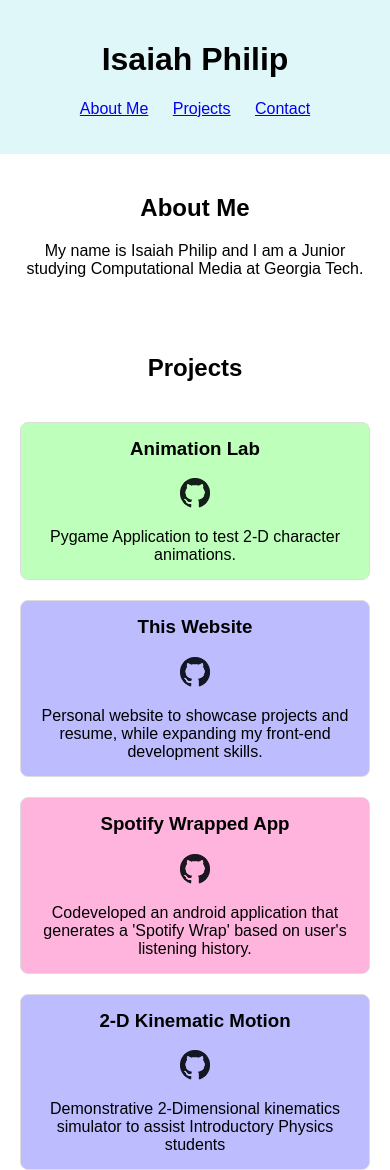
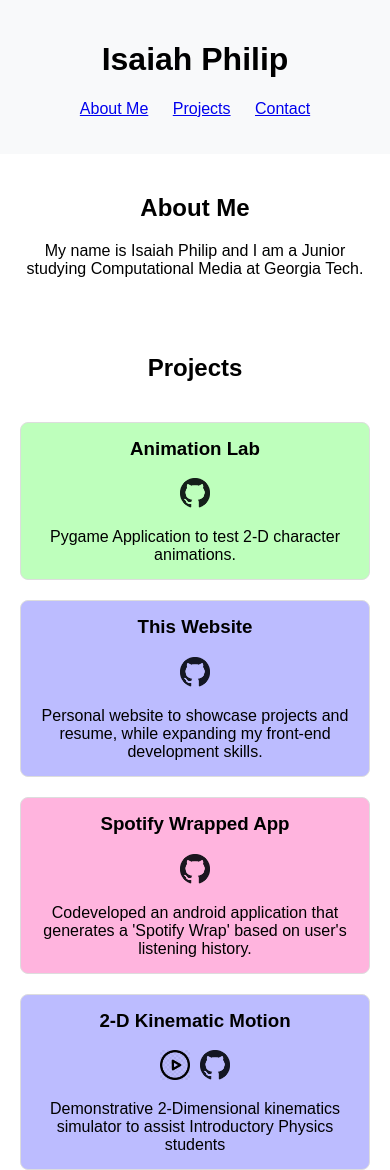
Before and after one commit to IsaiahPhilip/IsaiahPhilip.github.io, a plain HTML site: page index.html in a window 390 px wide. Shown: the top 1170 px of the page. Drawn offline with Linux system fonts and the light colour scheme.

Commit message:
added play button w/out functionality

```diff
--- a/main.js
+++ b/main.js
@@ -24,7 +24,8 @@ const projects = [
         title: "2-D Kinematic Motion",
         description: "Demonstrative 2-Dimensional kinematics simulator to assist Introductory Physics students",
         languages: ["HTML", "CSS", "JavaScript"],
-        githubLink: "https://github.com/IsaiahPhilip/IsaiahPhilip.github.io"
+        githubLink: "https://github.com/IsaiahPhilip/IsaiahPhilip.github.io",
+        executibleLink: "https://isaiahphilip.github.io/2D-Kinematic-Motion/",
     },
 ];
 
@@ -52,14 +53,30 @@ function createProjectItem(project) {
     projectLink.href = project.githubLink;
     projectLink.target = "_blank";
 
-    const projectImage = document.createElement('img');
-    projectImage.src = 'images/github_img.png'; // Path to your image
-    projectImage.alt = 'GitHub Link';
-    projectImage.style.width = '30px'; // Adjust the size as needed
-    projectImage.style.height = '30px'; // Adjust the size as needed
-    projectImage.classList.add('transparent-white'); // Add the CSS class
+    const githubImage = document.createElement('img');
+    githubImage.src = 'images/github_img.png'; // Path to your image
+    githubImage.alt = 'GitHub Link';
+    githubImage.style.width = '30px'; // Adjust the size as needed
+    githubImage.style.height = '30px'; // Adjust the size as needed
+    githubImage.classList.add('transparent-white'); // Add the CSS class
 
-    projectLink.appendChild(projectImage);
+    if(project.executibleLink !== undefined) {
+        const execLink = document.createElement('a');
+        execLink.href = project.executibleLink;
+        execLink.target = "_blank";
+
+        const playImage = document.createElement('img');
+        playImage.src = 'images/play.jpg'; // Path to your image
+        playImage.alt = 'Executable Link';
+        playImage.style.width = '30px'; // Adjust the size as needed
+        playImage.style.height = '30px'; // Adjust the size as needed
+        playImage.style.marginRight = '10px'; // Adjust the size as needed
+        playImage.classList.add('transparent-white'); // Add the CSS class
+        projectLink.appendChild(playImage);
+    }
+
+    projectLink.appendChild(githubImage);
+
 
     projectItem.appendChild(projectTitle);
     projectItem.appendChild(projectLink);
--- a/styles.css
+++ b/styles.css
@@ -84,7 +84,11 @@ nav ul li {
     margin-bottom: 0;
 }
 
-.header-section:hover {
+/*
+    hover color change kinda unproffessional looking
+*/
+
+/* .header-section:hover {
     background-color: #e0f7fa;
 }
 
@@ -102,29 +106,4 @@ nav ul li {
 
 .footer-section:hover {
     background-color: #ffccbc;
-}
-
- /* Media Queries for Responsive Design */
-@media (max-width: 1200px) {
-    #projects {
-        grid-template-columns: repeat(auto-fill, minmax(180px, 1fr));
-    }
-}
-
-@media (max-width: 1200px) {
-    #projects {
-        grid-template-columns: repeat(auto-fill, minmax(150px, 1fr));
-    }
-}
-
-@media (max-width: 768px) {
-    #projects {
-        grid-template-columns: repeat(auto-fill, minmax(150px, 1fr));
-    }
-}
-
-@media (max-width: 480px) {
-    #projects {
-        grid-template-columns: 1fr;
-    }
-}
+} */
```
Also changed, not shown: images/play.jpg (added).
